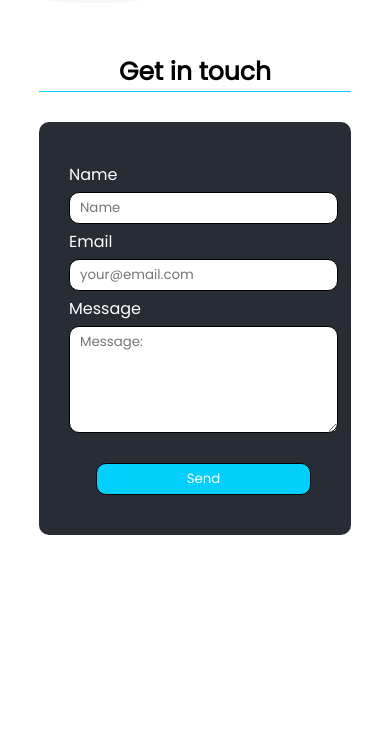
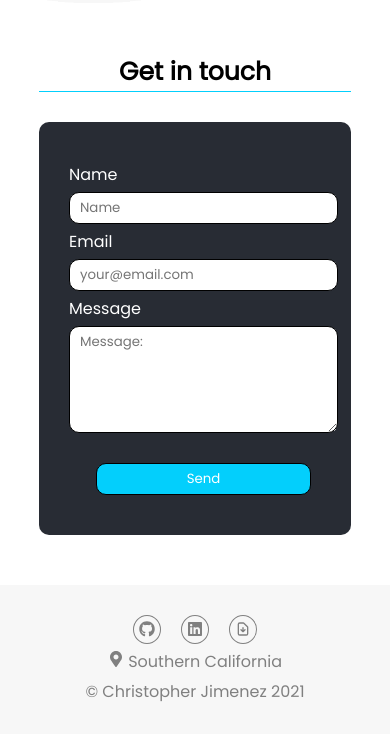
Before and after one commit to CJimenez-O/portfolio, a React (Create React App) app: page / in a window 390 px wide. Shown: the part 6345-7079 px from the top of the page. Before the commit the page ends 6930 px from the top, so only its background shows below. Built offline with nearby package versions, Linux system fonts and the light colour scheme.

Commit message:
create: built responsive footer section

```diff
--- a/src/App.js
+++ b/src/App.js
@@ -1,10 +1,11 @@
-import './App.css';
-import { BrowserRouter} from 'react-router-dom';
-import Navbar from './componenets/navbar'
-import Hero from './componenets/Hero'
-import About from './componenets/About'
-import Projects from './componenets/Porjects'
-import Contact from './componenets/Contact'
+import "./App.css";
+import { BrowserRouter } from "react-router-dom";
+import Navbar from "./componenets/navbar";
+import Hero from "./componenets/Hero";
+import About from "./componenets/About";
+import Projects from "./componenets/Porjects";
+import Contact from "./componenets/Contact";
+import Footer from "./componenets/Footer";
 
 function App() {
 	return (
@@ -14,6 +15,7 @@ function App() {
 			<About />
 			<Projects />
 			<Contact />
+			<Footer />
 		</BrowserRouter>
 	);
 }
--- /dev/null
+++ b/src/componenets/Footer.js
@@ -0,0 +1,90 @@
+import React from "react";
+import styled from "styled-components";
+import { FaGithub, FaLinkedin, FaMapMarkerAlt } from "react-icons/fa";
+import { HiOutlineDocumentDownload } from "react-icons/hi";
+
+function Footer() {
+	return (
+		<Container>
+			<ul className="footer-links">
+				<li>
+					<a
+						href="https://github.com/CJimenez-O"
+						className="link icons"
+						style={{ textDecoration: "none" }}
+					>
+						<FaGithub />
+					</a>
+				</li>
+				<li>
+					<a
+						href="https://www.linkedin.com/in/christopher-jimenez-a44681217/"
+						className="link icons"
+						style={{ textDecoration: "none" }}
+					>
+						<FaLinkedin />
+					</a>
+				</li>
+				<li>
+					<a className="resume-button" href="resume.png" download="Resume.png">
+						<HiOutlineDocumentDownload />
+					</a>
+				</li>
+			</ul>
+			<p className="location">
+				<span className="map-icon">
+					<FaMapMarkerAlt />
+				</span>{" "}
+				Southern California
+			</p>
+			<p className="legal">© Christopher Jimenez 2021</p>
+		</Container>
+	);
+}
+const Container = styled.div`
+	display: grid;
+	justify-content: center;
+	background-color: #f7f7f7;
+	padding: 30px 0;
+
+	.footer-links {
+		display: flex;
+		align-items: center;
+		justify-content: center;
+		gap: 20px;
+		list-style: none;
+	}
+
+	.footer-links li {
+		padding: 1px 5px;
+		border-radius: 50%;
+		border: 1px solid gray;
+	}
+
+	.icons {
+		color: gray;
+		position: relative;
+		top: 2px;
+	}
+
+	.map-icon {
+		color: gray;
+	}
+
+	.resume-button {
+		text-decoration: none;
+		color: gray;
+		position: relative;
+		top: 2px;
+	}
+	.location {
+		text-align: center;
+		margin: 5px 0;
+		color: gray;
+	}
+
+	.legal {
+		color: gray;
+	}
+`;
+export default Footer;
```
Lines whose indentation alone changed are shown as unchanged.
